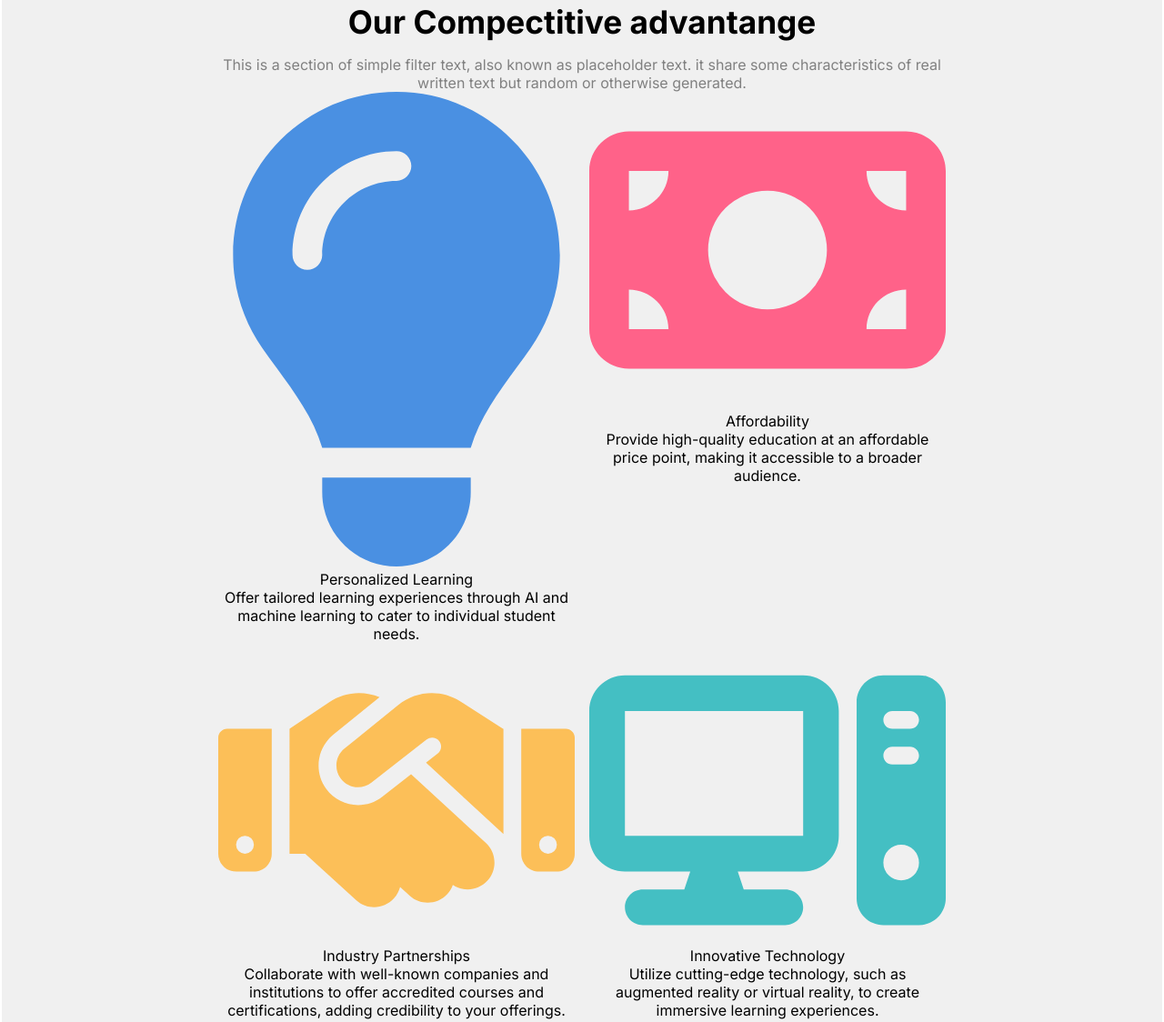
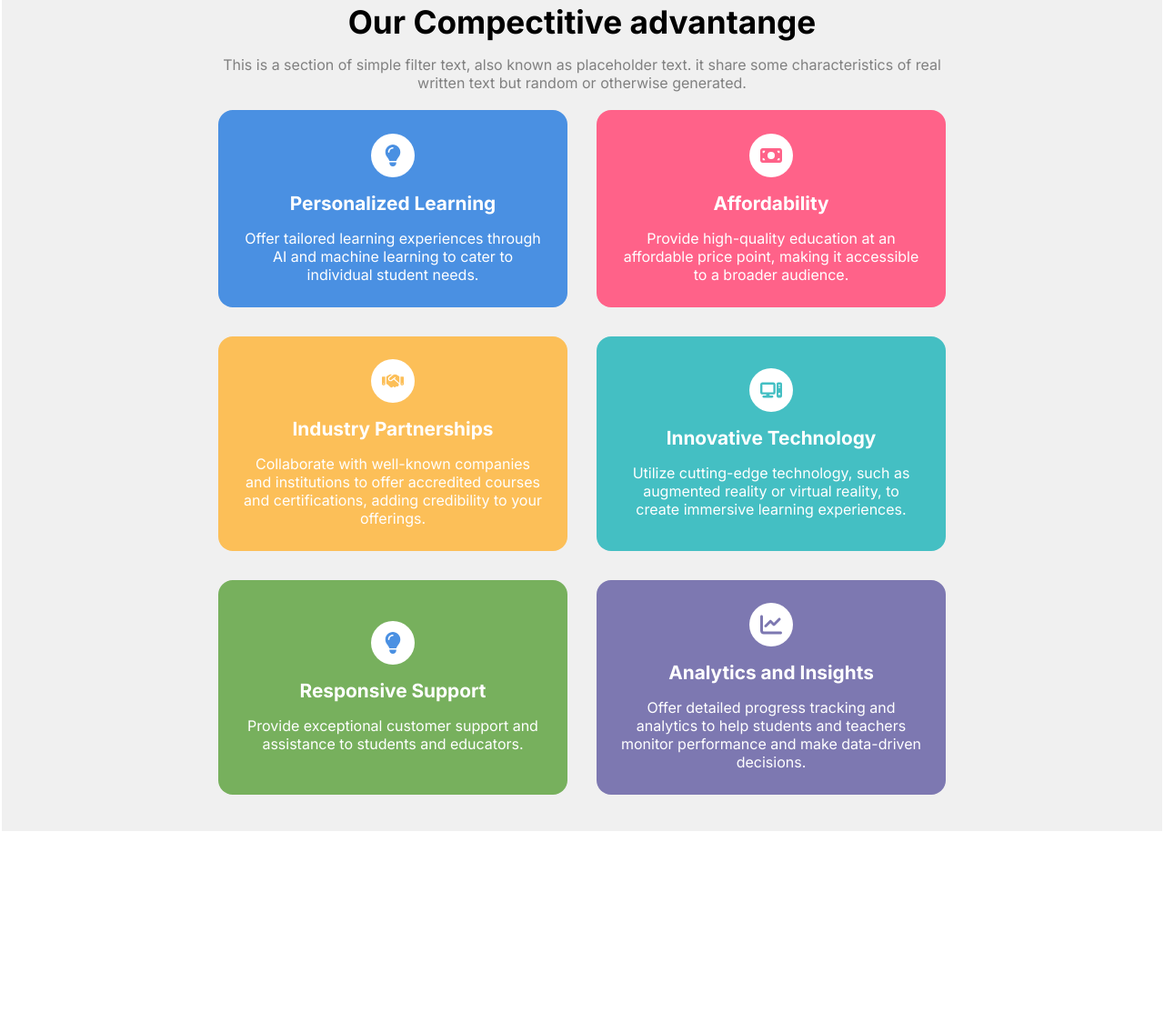
Before and after one commit to heyyvikrant/study, a plain HTML site: page index.html in a window 1280 px wide. Shown: the part 965-2089 px from the top of the page at 91% size. After the commit the page ends 1879 px from the top, so only its background shows below. Drawn offline with Linux system fonts and the light colour scheme.

Commit message:
some changes

```diff
--- a/style.css
+++ b/style.css
@@ -320,6 +320,7 @@ body{
 
 .main-title{
     font-size: 2.2rem;
+    font-weight: bold;
 }
 
 .main-description{
@@ -329,6 +330,81 @@ body{
 
 .feature-grid{
     display: grid;
+    /* gap: 1rem;
+    row-gap: 1rem; */
+    grid-gap: 2rem;
+    grid-template-columns: repeat(2,1fr);
+    margin-top: 1.3rem;
+}
+
+.feature-card{
+    display: flex;
+    flex-direction: column;
+    justify-content: center;
+    align-items: center;
+    background-color: #6c80a9;
+    padding: 1.6rem;
+    border-radius: 1rem;
     gap: 1rem;
-    grid-template-columns: repeat(2,1fr);
 }
+
+.feature-info{
+    display: flex;
+    flex-direction: column;
+    gap: 1rem;
+}
+
+.icon-container{
+    background-color: var(--background-color);
+    height: 3rem;
+    width: 3rem;
+    border-radius: 50%;
+    display: flex;
+    justify-content: center;
+    align-items: center;
+}
+
+.feature-svg{
+    width: 1.5rem;
+    height: 1.5rem;
+}
+
+.feature-title{
+    color: white;
+    font-weight: bold;
+    font-size: 1.3rem;
+}
+
+.feature-description{
+    color: white;
+}
+
+.feature-card:nth-child(1){
+    background-color: #4a90e2;
+}
+
+.feature-card:nth-child(2){
+    background-color: #FF6289;
+}
+
+.feature-card:nth-child(3){
+    background-color: #fcbf58;
+}
+
+.feature-card:nth-child(4){
+    background-color: #44bfc3;
+}
+
+.feature-card:nth-child(5){
+    background-color: #77b05d;
+}
+
+.feature-card:nth-child(6){
+    background-color: #7d78b1;
+}
+
+@media screen and (max-width:642px) {
+   .feature-grid{
+       grid-template-columns: repeat(1, 1fr);
+    }
+}
```
